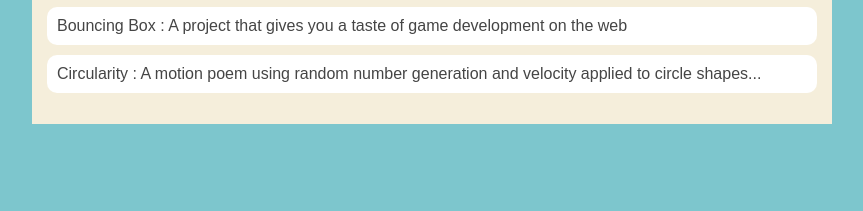
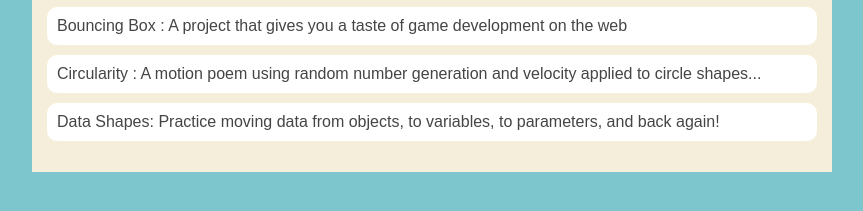
Before and after one commit to walarg-nln/walarg-nln.github.io, a plain HTML site: page portfolio.html in a window 1280 px wide. Shown: the part 223-434 px from the top of the page, without its empty margins (208-1071 px from the left). Drawn offline with Linux system fonts and the light colour scheme.

Commit message:
saving new portfolio buttons

```diff
--- a/portfolio.html
+++ b/portfolio.html
@@ -26,6 +26,7 @@
                     <li><a href="projects/platformer/">Platformer : A cannon - dodging, collectible - grabbing adventure game for Halleb0t</a></li>
                     <li><a href="projects/bouncing-box/">Bouncing Box : A project that gives you a taste of game development on the web </a></li>
                     <li><a href="projects/circularity/">Circularity : A motion poem using random number generation and velocity applied to circle shapes...</a></li>
+                    <li><a href="projects/data-Shapes/">Data Shapes: Practice moving data from objects, to variables, to parameters, and back again!</a></li>
                 </ul>
             </div>
         </main>
```
